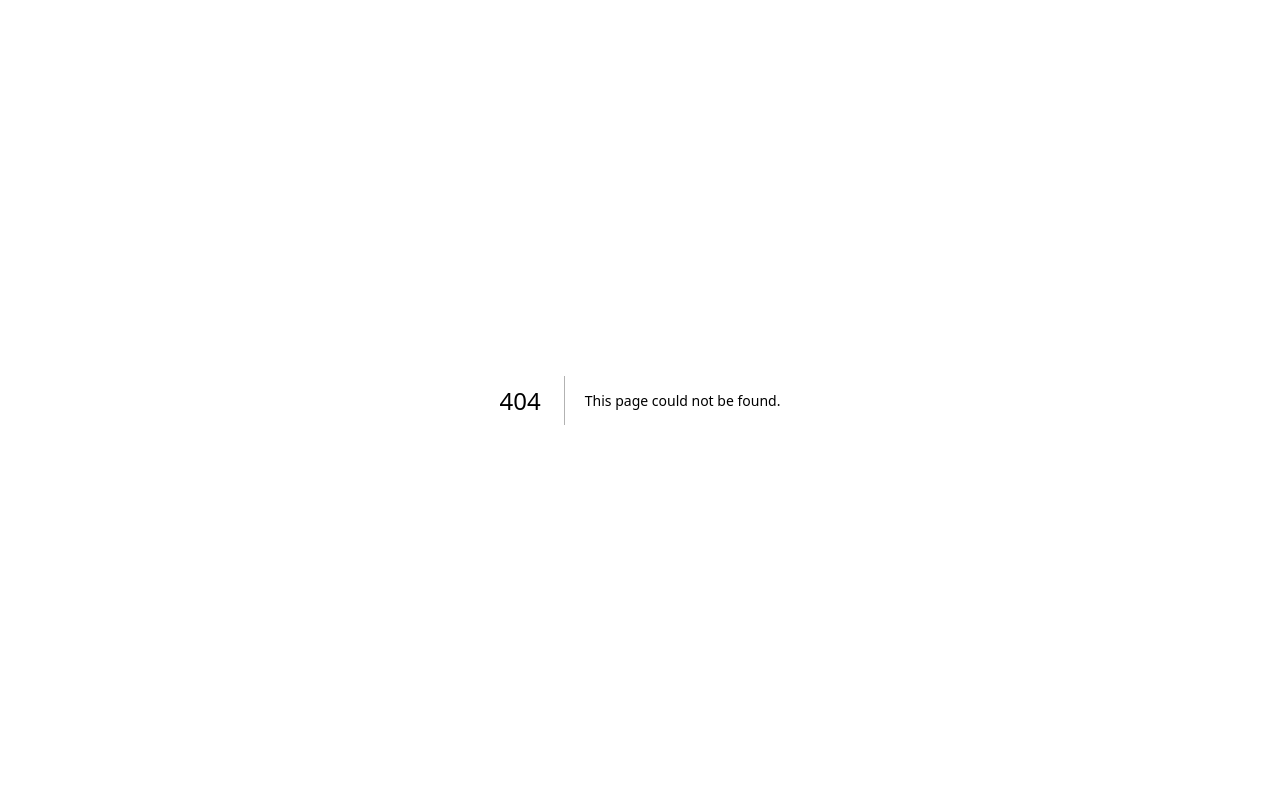
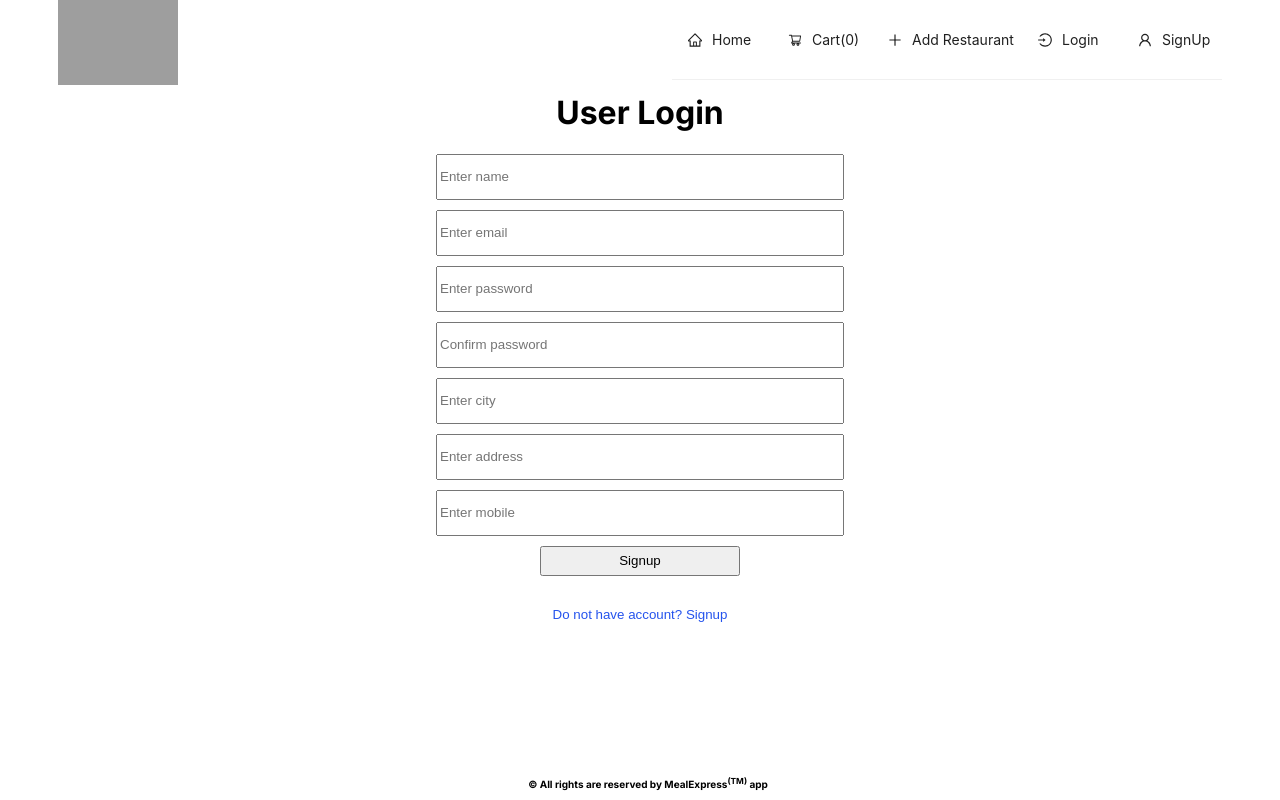
Before and after one commit to MewadaManishkumar/MealExpress, a Next.js app: page /user-auth in a window 1280 px wide. Before the commit this address had no page. Built offline with nearby package versions, Linux system fonts and the light colour scheme; grey boxes are pictures that could not be loaded.

Commit message:
Added User Signup Ui and Api and Changes in customerHeader

```diff
--- a/src/app/_components/CustomerHeader.js
+++ b/src/app/_components/CustomerHeader.js
@@ -1,9 +1,12 @@
-import { Layout, Menu, Image } from "antd";
+import { Layout, Menu, Image, Button } from "antd";
 import {
   HomeOutlined,
   UserOutlined,
   ShoppingCartOutlined,
   PlusOutlined,
+  LogoutOutlined,
+  LoginOutlined,
+  ProfileOutlined,
 } from "@ant-design/icons";
 import { useRouter } from "next/navigation";
 import { useEffect, useState } from "react";
@@ -12,8 +15,14 @@ import Link from "next/link";
 const { Header } = Layout;
 
 const CustomerHeader = (props) => {
-  const isLocalStorageAvailable = typeof localStorage !== 'undefined';
-  const cartStorage = isLocalStorageAvailable ? JSON.parse(localStorage.getItem("cart")) : null;
+  const isLocalStorageAvailable = typeof localStorage !== "undefined";
+  const userStorage = isLocalStorageAvailable
+    ? JSON.parse(localStorage.getItem("user"))
+    : null;
+  const cartStorage = isLocalStorageAvailable
+    ? JSON.parse(localStorage.getItem("cart"))
+    : null;
+  const [user, setUser] = useState(userStorage ? userStorage : undefined);
   const [cartNumber, setCartNumber] = useState(cartStorage?.length || 0);
   const [cartItem, setCartItem] = useState(cartStorage || []);
   const router = useRouter();
@@ -55,6 +64,11 @@ const CustomerHeader = (props) => {
     }
   }, [props.removeCartData, isLocalStorageAvailable]);
 
+  const logout = () => {
+    localStorage.removeItem("user");
+    router.push("/user-auth");
+  };
+
   return (
     <Header
       style={{
@@ -83,26 +97,14 @@ const CustomerHeader = (props) => {
           {
             key: "home",
             icon: <HomeOutlined />,
-            label:(
+            label: (
               <Link
-                href='/'
+                href="/"
                 style={{ color: "inherit", textDecoration: "none" }}
               >
                 Home
               </Link>
             ),
-            style: { width: "100px" },
-          },
-          {
-            key: "login",
-            icon: <UserOutlined />,
-            label: "Login",
-            style: { width: "100px" },
-          },
-          {
-            key: "signup",
-            icon: <UserOutlined />,
-            label: "SignUp",
             style: { width: "100px" },
           },
           {
@@ -122,7 +124,62 @@ const CustomerHeader = (props) => {
             key: "addRestaurant",
             icon: <PlusOutlined />,
             label: "Add Restaurant",
-            style: { width: "120px" },
+            style: { width: "150px" },
+          },
+          user && {
+            key: "logout",
+            icon: <LogoutOutlined />,
+            label: (
+              <Button
+                type="text"
+                onClick={logout}
+                style={{ color: "inherit", background: "none", padding: 0 }}
+              >
+                Logout
+              </Button>
+            ),
+            style: { width: "100px" },
+          },
+          user && {
+            key: "profile",
+            icon: <ProfileOutlined />,
+            label: (
+              <Link
+                href="#"
+                style={{ color: "inherit", textDecoration: "none" }}
+              >
+                {user.name}
+              </Link>
+            ),
+            style: { width: "100px" },
+          },
+          !user && {
+            key: "login",
+            icon:<LoginOutlined />,
+            label: (
+              <>
+                <Link
+                  href="/user-auth"
+                  style={{ color: "inherit", textDecoration: "none" }}
+                >
+                  Login
+                </Link>
+              </>
+            ),
+            style: { width: "100px" },
+          },
+          !user && {
+            key: "signup",
+            icon:<UserOutlined />,
+            label: (
+              <Link
+                href="/user-auth"
+                style={{ color: "inherit", textDecoration: "none" }}
+              >
+                SignUp
+              </Link>
+            ),
+            style: { width: "100px" },
           },
         ]}
       />
--- /dev/null
+++ b/src/app/_components/UserSignUp.js
@@ -0,0 +1,62 @@
+import { useRouter } from "next/navigation";
+import { useState } from "react"
+
+const UserSignUp = (props) => {
+
+    const [name, setName] = useState('');
+    const [email, setEmail] = useState('');
+    const [password, setPassword] = useState('');
+    const [confirmPassword, setConfirmPassword] = useState('');
+    const [city, setCity] = useState('');
+    const [address, setAddress] = useState('');
+    const [mobile, setMobile] = useState('');
+    const router =useRouter();
+
+    const handleSignUp = async () => {
+        console.log(name, email, password, confirmPassword, city, address, mobile);
+        let response = await fetch('http://localhost:3000/api/user', {
+            method: 'post',
+            body: JSON.stringify({ name, email, password, city, address, mobile })
+        })
+        response = await response.json();
+        if (response.success) {
+            const {result}=response;
+            delete result.password;
+            localStorage.setItem('user',JSON.stringify(result));
+                router.push('/')
+        } else {
+            alert("failed")
+        }
+    }
+
+    return (
+        <div>
+            <div className="input-wrapper">
+                <input type="text" className="input-field" value={name} onChange={(event) => setName(event.target.value)} placeholder="Enter name" />
+            </div>
+            <div className="input-wrapper">
+                <input type="text" className="input-field" value={email} onChange={(event) => setEmail(event.target.value)} placeholder="Enter email" />
+            </div>
+            <div className="input-wrapper">
+                <input type="text" className="input-field" value={password} onChange={(event) => setPassword(event.target.value)} placeholder="Enter password" />
+            </div>
+            <div className="input-wrapper">
+                <input type="text" className="input-field" value={confirmPassword} onChange={(event) => setConfirmPassword(event.target.value)} placeholder="Confirm password" />
+            </div>
+            <div className="input-wrapper">
+                <input type="text" className="input-field" value={city} onChange={(event) => setCity(event.target.value)} placeholder="Enter city" />
+            </div>
+            <div className="input-wrapper">
+                <input type="text" className="input-field" value={address} onChange={(event) => setAddress(event.target.value)} placeholder="Enter address" />
+            </div>
+            <div className="input-wrapper">
+                <input type="text" className="input-field" value={mobile} onChange={(event) => setMobile(event.target.value)} placeholder="Enter mobile" />
+            </div>
+            <div className="input-wrapper">
+                <button onClick={handleSignUp} className="button">Signup</button>
+            </div>
+        </div>
+    )
+}
+
+export default UserSignUp
--- /dev/null
+++ b/src/app/api/user/route.js
@@ -0,0 +1,16 @@
+import { connectionStr } from "@/app/lib/db";
+import { userSchema } from "@/app/lib/userModel";
+import mongoose from "mongoose";
+import { NextResponse } from "next/server";
+
+export async function POST(request) {
+    const payload = await request.json();
+    let success = false;
+    await mongoose.connect(connectionStr);
+    const user= new userSchema(payload);
+    const result = await user.save()
+    if(result){
+        success=true
+    }
+    return NextResponse.json({result,success})
+}
--- /dev/null
+++ b/src/app/lib/userModel.js
@@ -0,0 +1,13 @@
+const { default: mongoose } = require("mongoose");
+
+
+const userModel= new mongoose.Schema({
+    name:String,
+    email:String,
+    password:String,
+    city:String,
+    address:String,
+    mobile:String
+})
+
+export const userSchema= mongoose.models.users || mongoose.model('users',userModel);
--- /dev/null
+++ b/src/app/user-auth/page.js
@@ -0,0 +1,30 @@
+"use client";
+import { useState } from "react";
+import CustomerHeader from "../_components/CustomerHeader";
+import Footer from "../_components/Footer";
+import UserSignUp from "../_components/UserSignUp";
+
+const UserAuth = (props) => {
+  const [login, setLogin] = useState(true);
+  console.log("order flag", props);
+  return (
+    <div>
+      <CustomerHeader />
+      <div className="container">
+        <h1>{login ? "User Login" : "User Signup"}</h1>
+
+        <UserSignUp />
+
+        <button className="button-link" onClick={() => setLogin(!login)}>
+          {login
+            ? "Do not have account? Signup"
+            : "Already have account ? login"}
+        </button>
+      </div>
+
+      <Footer />
+    </div>
+  );
+};
+
+export default UserAuth;
```
Also changed, not shown: src/app/explore/[name]/page.js (+7 -3 lines).
